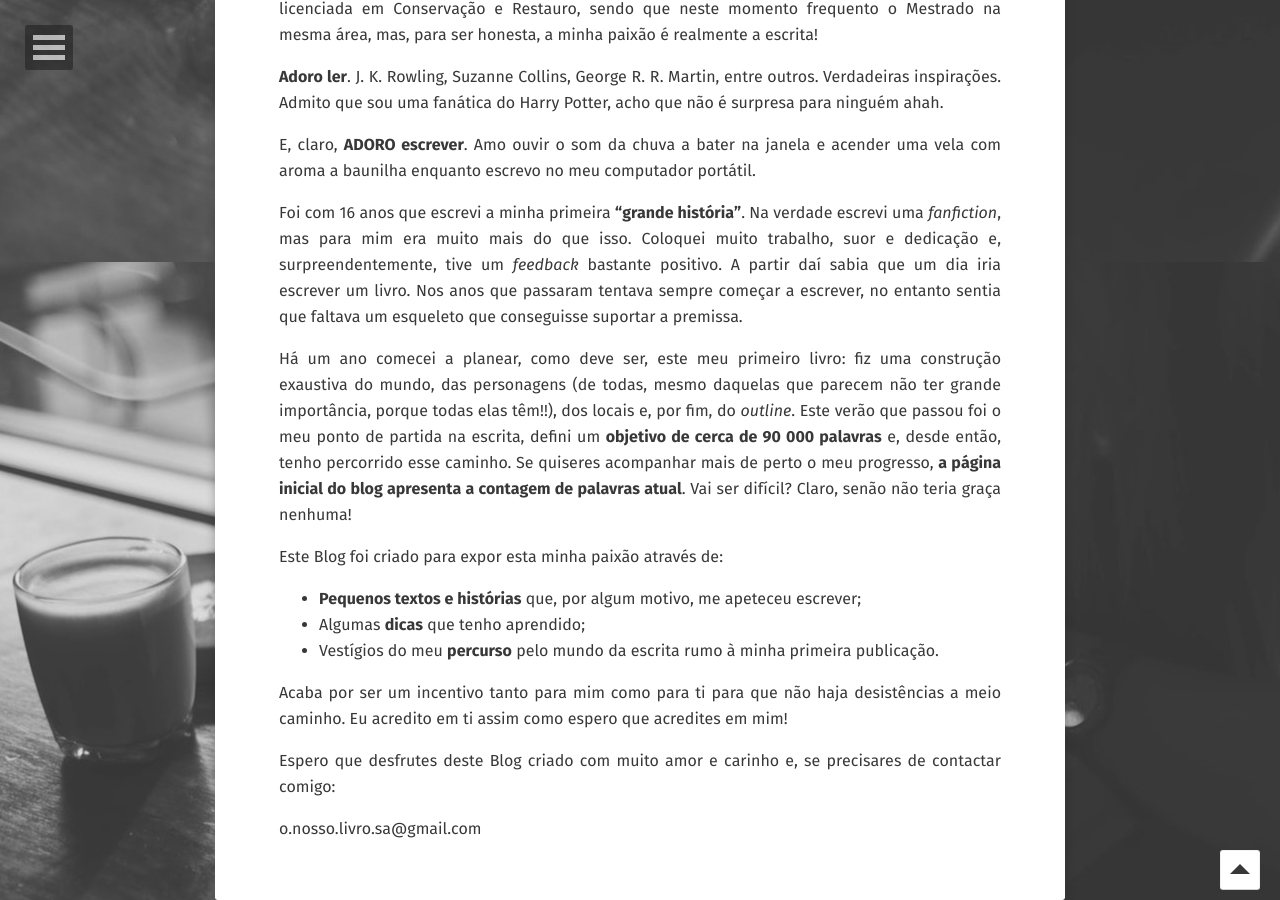
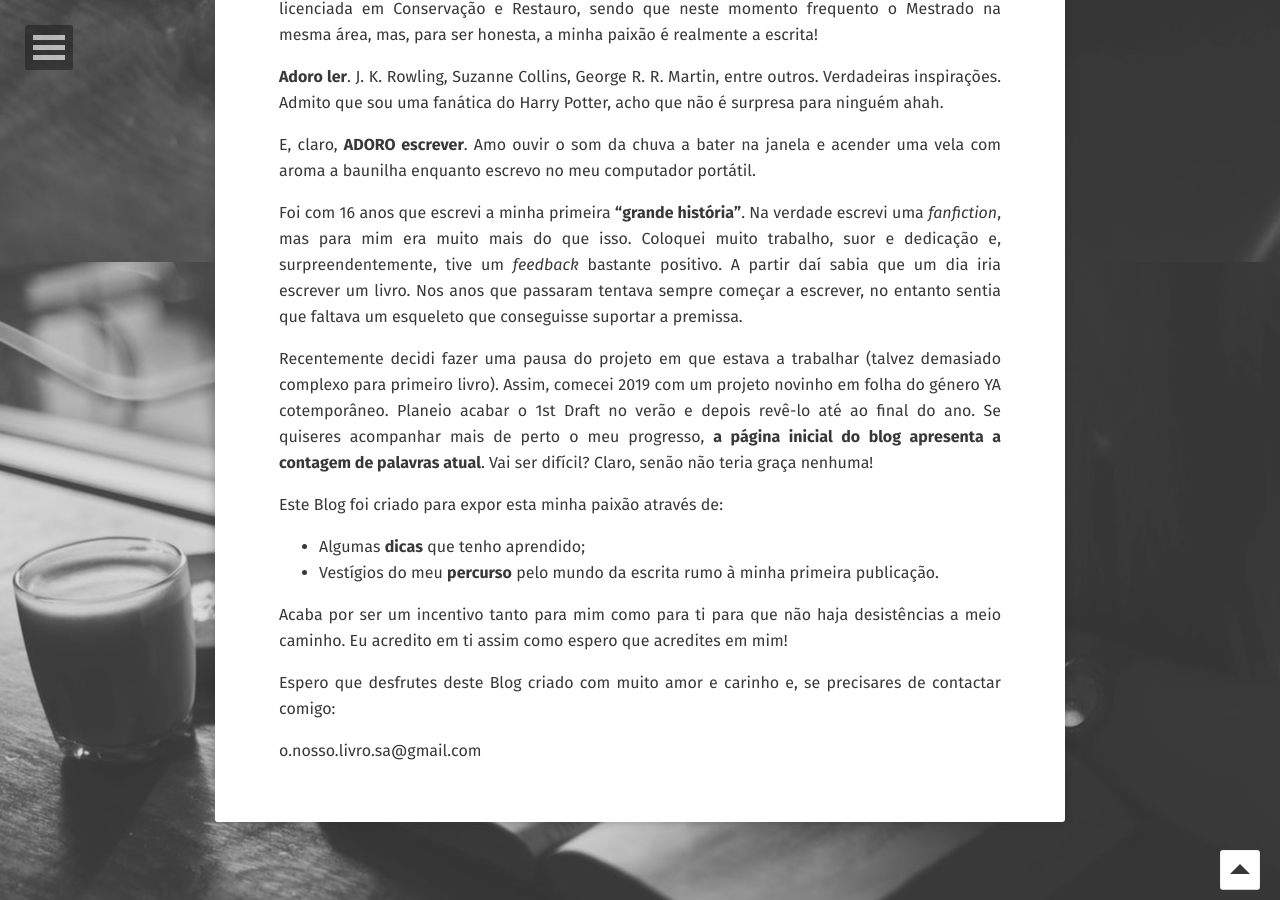
Before and after one commit to sophialexandra/o.nosso.livro, a Jekyll site: the page built from about/index.md, in a window 1280 px wide and 900 px high, scrolled down 638 px. Built offline with Jekyll 4.4.1, drawn with Linux system fonts in a browser that asks for light colours; some web fonts are replaced.

Commit message:
Update index.md

```diff
--- a/about/index.md
+++ b/about/index.md
@@ -15,11 +15,10 @@ E, claro, **ADORO escrever**. Amo ouvir o som da chuva a bater na janela e acend
 
 Foi com 16 anos que escrevi a minha primeira **“grande história”**. Na verdade escrevi uma *fanfiction*, mas para mim era muito mais do que isso. Coloquei muito trabalho, suor e dedicação e, surpreendentemente, tive um *feedback* bastante positivo. A partir daí sabia que um dia iria escrever um livro. Nos anos que passaram tentava sempre começar a escrever, no entanto sentia que faltava um esqueleto que conseguisse suportar a premissa.
 
-Há um ano comecei a planear, como deve ser, este meu primeiro livro: fiz uma construção exaustiva do mundo, das personagens (de todas, mesmo daquelas que parecem não ter grande importância, porque todas elas têm!!), dos locais e, por fim, do *outline*. Este verão que passou foi o meu ponto de partida na escrita, defini um **objetivo de cerca de 90 000 palavras** e, desde então, tenho percorrido esse caminho. Se quiseres acompanhar mais de perto o meu progresso, **a página inicial do blog apresenta a contagem de palavras atual**. Vai ser difícil? Claro, senão não teria graça nenhuma!
+Recentemente decidi fazer uma pausa do projeto em que estava a trabalhar (talvez demasiado complexo para primeiro livro). Assim, comecei 2019 com um projeto novinho em folha do género YA cotemporâneo. Planeio acabar o 1st Draft no verão e depois revê-lo até ao final do ano. Se quiseres acompanhar mais de perto o meu progresso, **a página inicial do blog apresenta a contagem de palavras atual**. Vai ser difícil? Claro, senão não teria graça nenhuma!
 
 Este Blog foi criado para expor esta minha paixão através de:
 
- - **Pequenos textos e histórias** que, por algum motivo, me apeteceu escrever;
  - Algumas **dicas** que tenho aprendido;
  - Vestígios do meu **percurso** pelo mundo da escrita rumo à minha primeira publicação.
 
```
